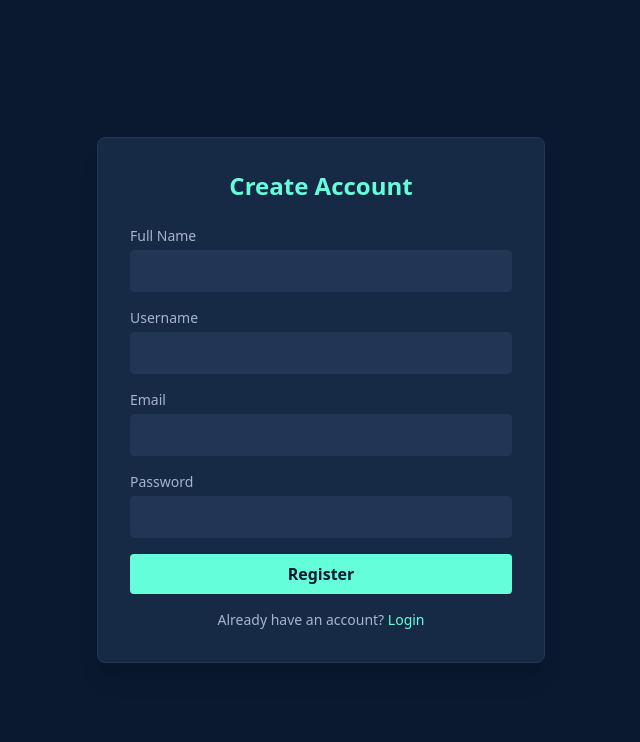
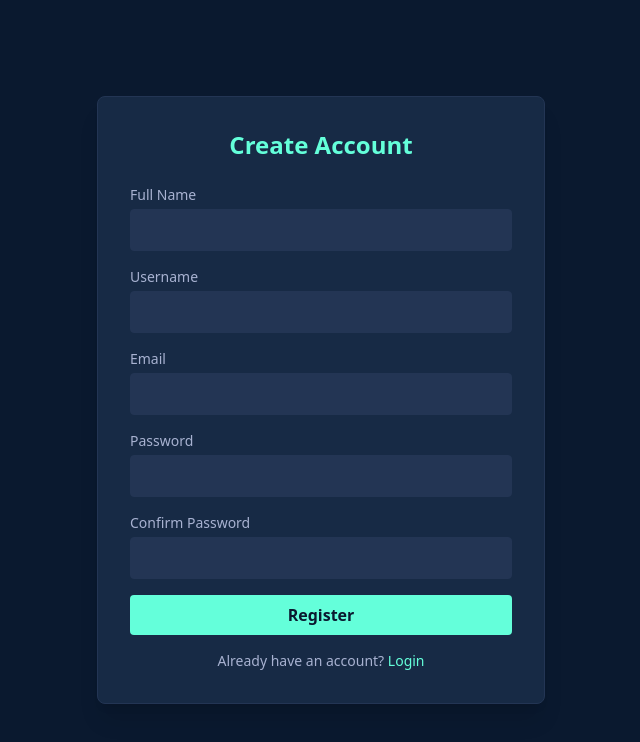
Before and after one commit to SyahrulApr86/Merman, a Next.js app: page /register in a window 1280 px wide. Shown: the top 742 px of the page, without its empty margins (319-959 px from the left). Built offline with nearby package versions, Linux system fonts and the light colour scheme.

Commit message:
add confirm password

```diff
--- a/src/app/register/page.tsx
+++ b/src/app/register/page.tsx
@@ -10,6 +10,7 @@ export default function RegisterPage() {
     const [username, setUsername] = useState("");
     const [email, setEmail] = useState("");
     const [password, setPassword] = useState("");
+    const [confirmPassword, setConfirmPassword] = useState("");
     const [error, setError] = useState("");
     const [loading, setLoading] = useState(false);
 
@@ -17,6 +18,12 @@ export default function RegisterPage() {
         e.preventDefault();
         setLoading(true);
         setError("");
+
+        if (password !== confirmPassword) {
+            setError("Passwords do not match");
+            setLoading(false);
+            return;
+        }
 
         try {
             const res = await fetch("/api/auth/register", {
@@ -95,6 +102,17 @@ export default function RegisterPage() {
                         />
                     </div>
 
+                    <div>
+                        <label className="block text-sm font-medium mb-1 text-muted-foreground">Confirm Password</label>
+                        <input
+                            type="password"
+                            value={confirmPassword}
+                            onChange={(e) => setConfirmPassword(e.target.value)}
+                            className="w-full p-2 rounded bg-input border border-border focus:border-primary focus:outline-none text-foreground"
+                            required
+                        />
+                    </div>
+
                     <button
                         type="submit"
                         disabled={loading}
```
